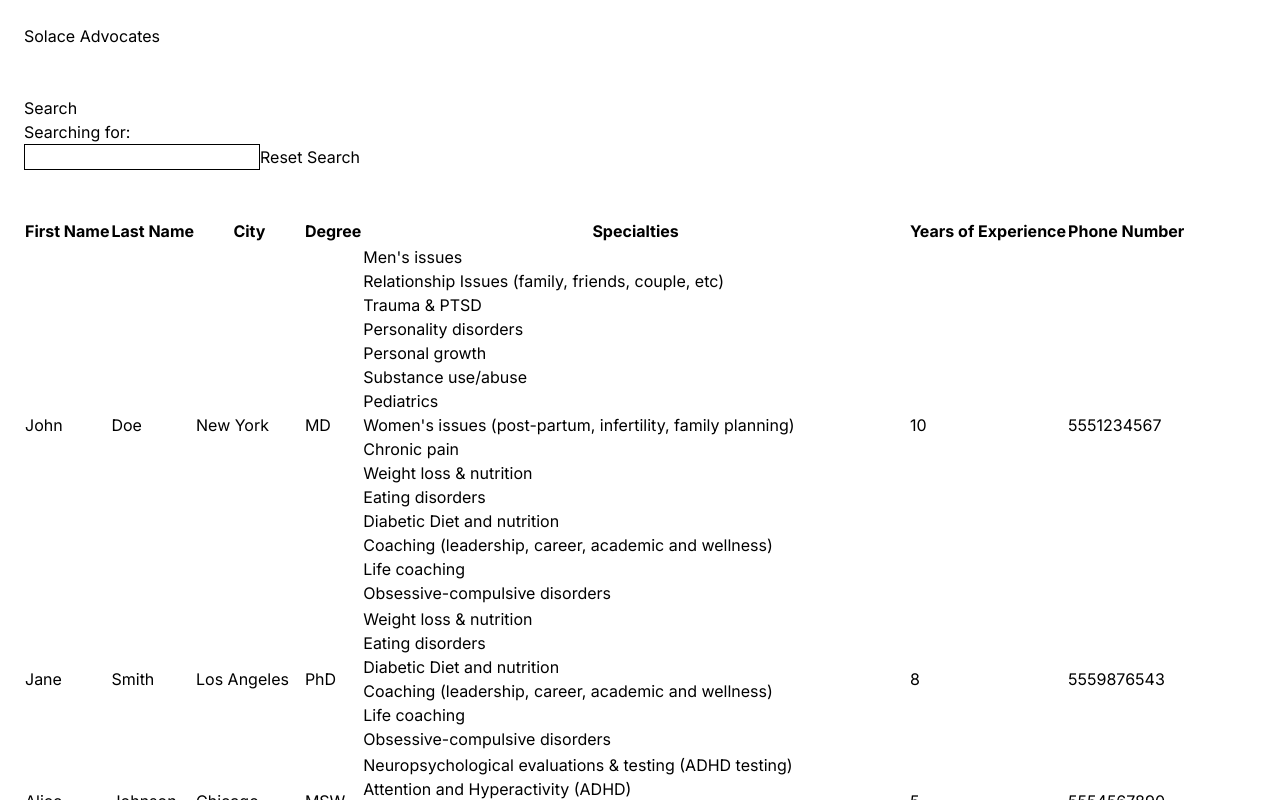
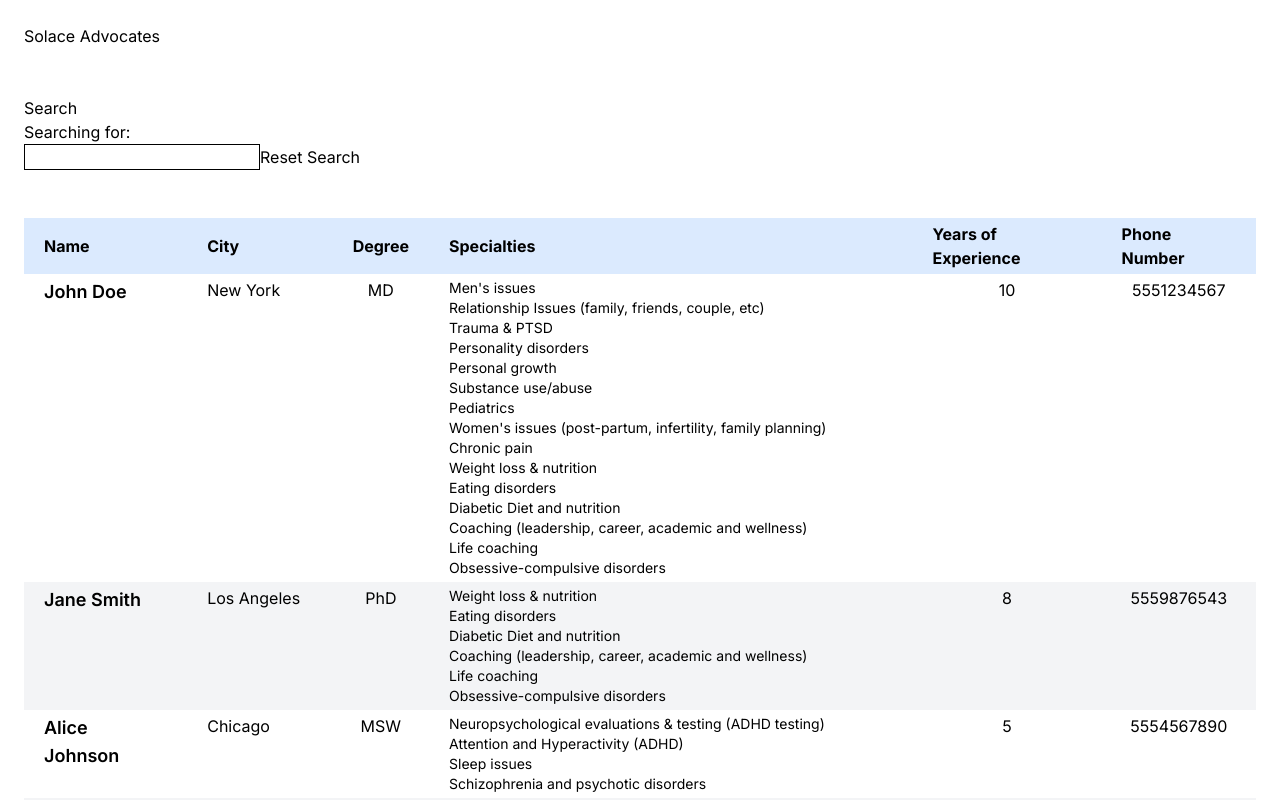
Before and after one commit to mathewcorthell/solace-candidate-assigmnent, a Next.js app: page / in a window 1280 px wide. Shown: the top 800 px of the page. Built offline with nearby package versions, Linux system fonts and the light colour scheme.

Commit message:
Updating table styling to improve readability. Added colors, padding, clearer alignment, and varying text to improve scanning. Merged name into one field for readability.

```diff
--- a/src/app/page.tsx
+++ b/src/app/page.tsx
@@ -60,31 +60,29 @@ export default function Home() {
       <br />
       <table>
         <thead>
-          <tr>
-            <th>First Name</th>
-            <th>Last Name</th>
-            <th>City</th>
-            <th>Degree</th>
-            <th>Specialties</th>
-            <th>Years of Experience</th>
-            <th>Phone Number</th>
+          <tr className="bg-blue-100">
+            <th className="text-left px-5 py-1">Name</th>
+            <th className="text-left px-5 py-1">City</th>
+            <th className="text-left px-5 py-1">Degree</th>
+            <th className="text-left px-5 text-left py-1">Specialties</th>
+            <th className="text-left px-5 py-1">Years of Experience</th>
+            <th className="text-left px-5 py-1">Phone Number</th>
           </tr>
         </thead>
         <tbody>
-          {filteredAdvocates.map((advocate) => {
+          {filteredAdvocates.map((advocate, index) => {
             return (
-              <tr key={advocate.id}>
-                <td>{advocate.firstName}</td>
-                <td>{advocate.lastName}</td>
-                <td>{advocate.city}</td>
-                <td>{advocate.degree}</td>
-                <td>
+              <tr key={advocate.id} className={(index % 2) == 0 ? "" : "bg-gray-100"}>
+                <td className="align-top text-lg font-semibold px-5 py-1">{advocate.firstName} {advocate.lastName}</td>
+                <td className="align-top px-5 py-1">{advocate.city}</td>
+                <td className="align-top text-center px-5 py-1">{advocate.degree}</td>
+                <td className="align-top text-sm px-5 py-1">
                   {advocate.specialties.map((s, sIndex) => (
                     <div key={sIndex}>{s}</div>
                   ))}
                 </td>
-                <td>{advocate.yearsOfExperience}</td>
-                <td>{advocate.phoneNumber}</td>
+                <td className="align-top text-center px-5 py-1">{advocate.yearsOfExperience}</td>
+                <td className="align-top text-center px-5 py-1">{advocate.phoneNumber}</td>
               </tr>
             );
           })}
```
